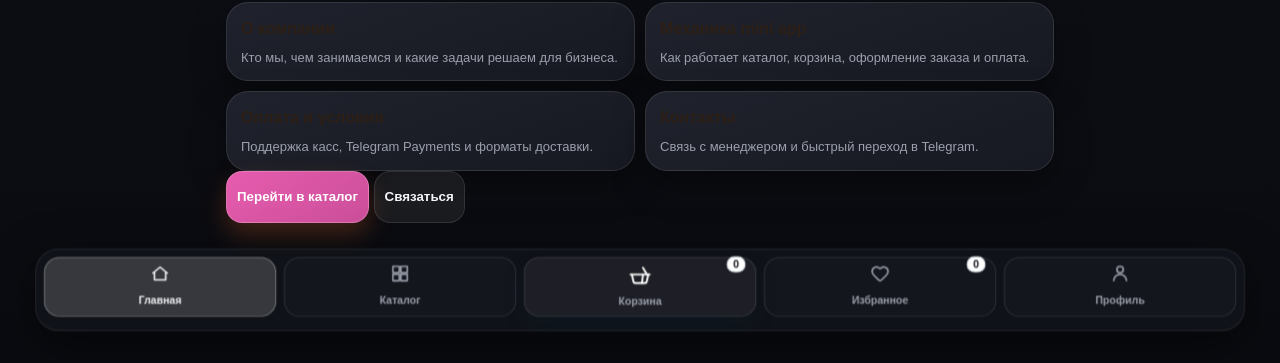
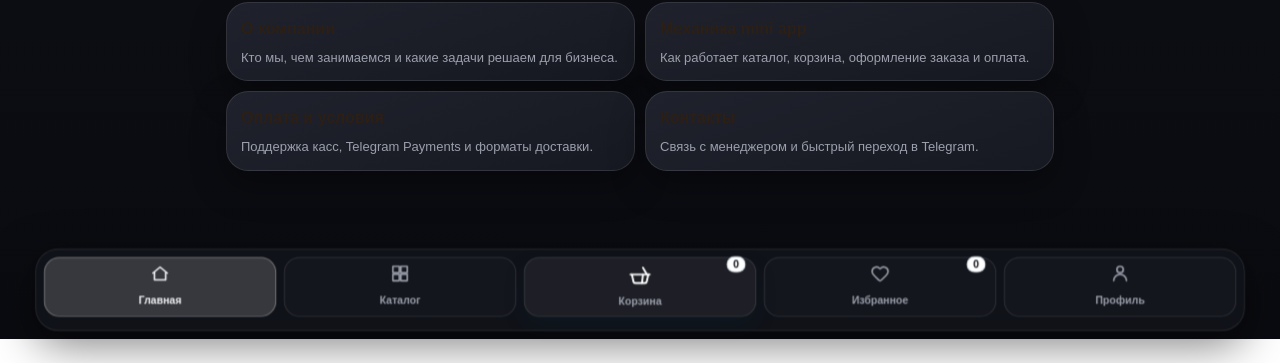
Before and after one commit to X3PERCIK5X/KATALOGDEMO_MiniApp, a plain HTML site: page index.html in a window 1280 px wide. Shown: the part 461-824 px from the top of the page. After the commit the page ends 800 px from the top, so only its background shows below. Drawn offline with Linux system fonts and the light colour scheme; no server answers.

Commit message:
Remove home bottom actions for catalog and manager contact

```diff
--- a/index.html
+++ b/index.html
@@ -51,10 +51,6 @@
           </button>
         </div>
 
-        <div class="home-actions-row">
-          <button class="primary-button" data-screen="categories" type="button">Перейти в каталог</button>
-          <button class="ghost-button" data-screen="contacts" type="button">Связаться</button>
-        </div>
       </section>
 
       <section id="screen-categories" class="screen">
```
